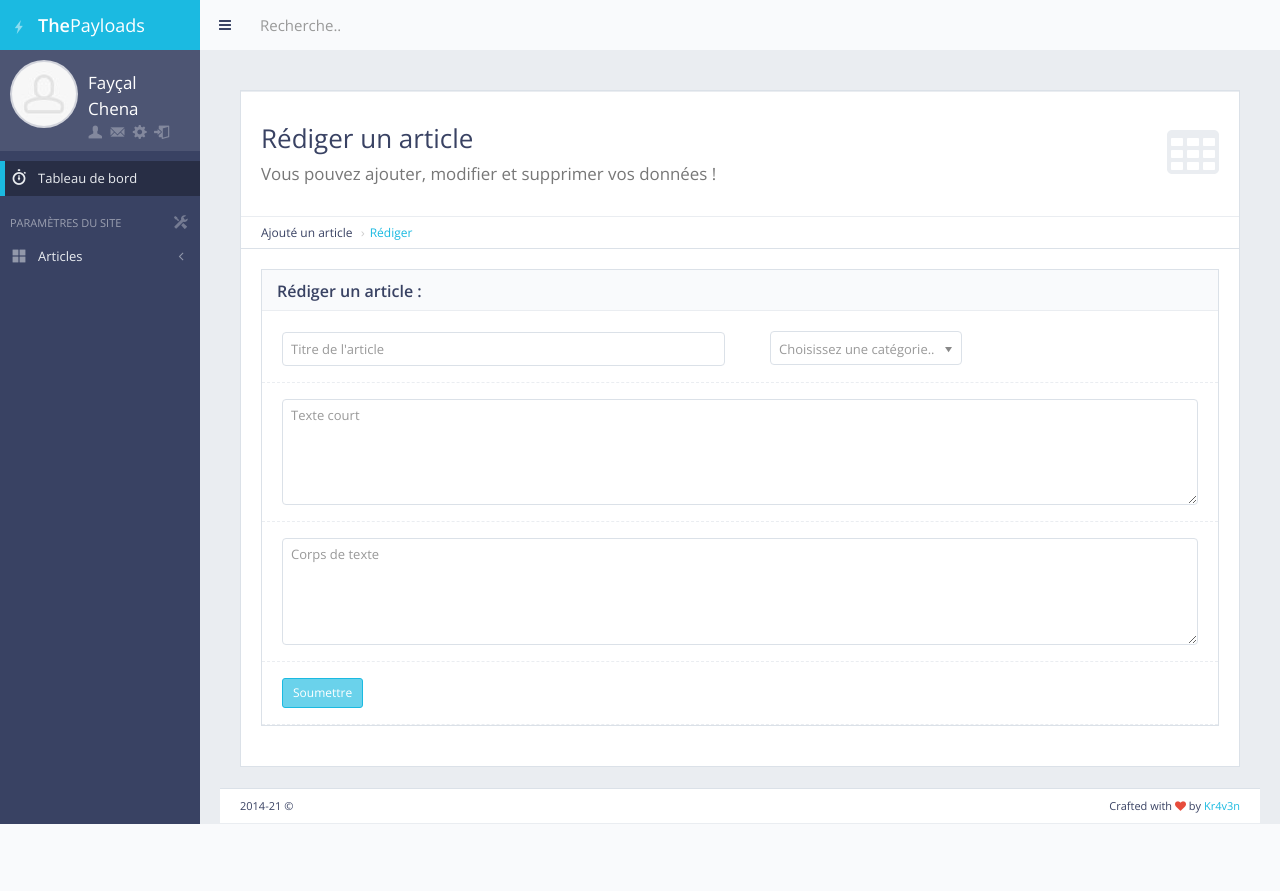
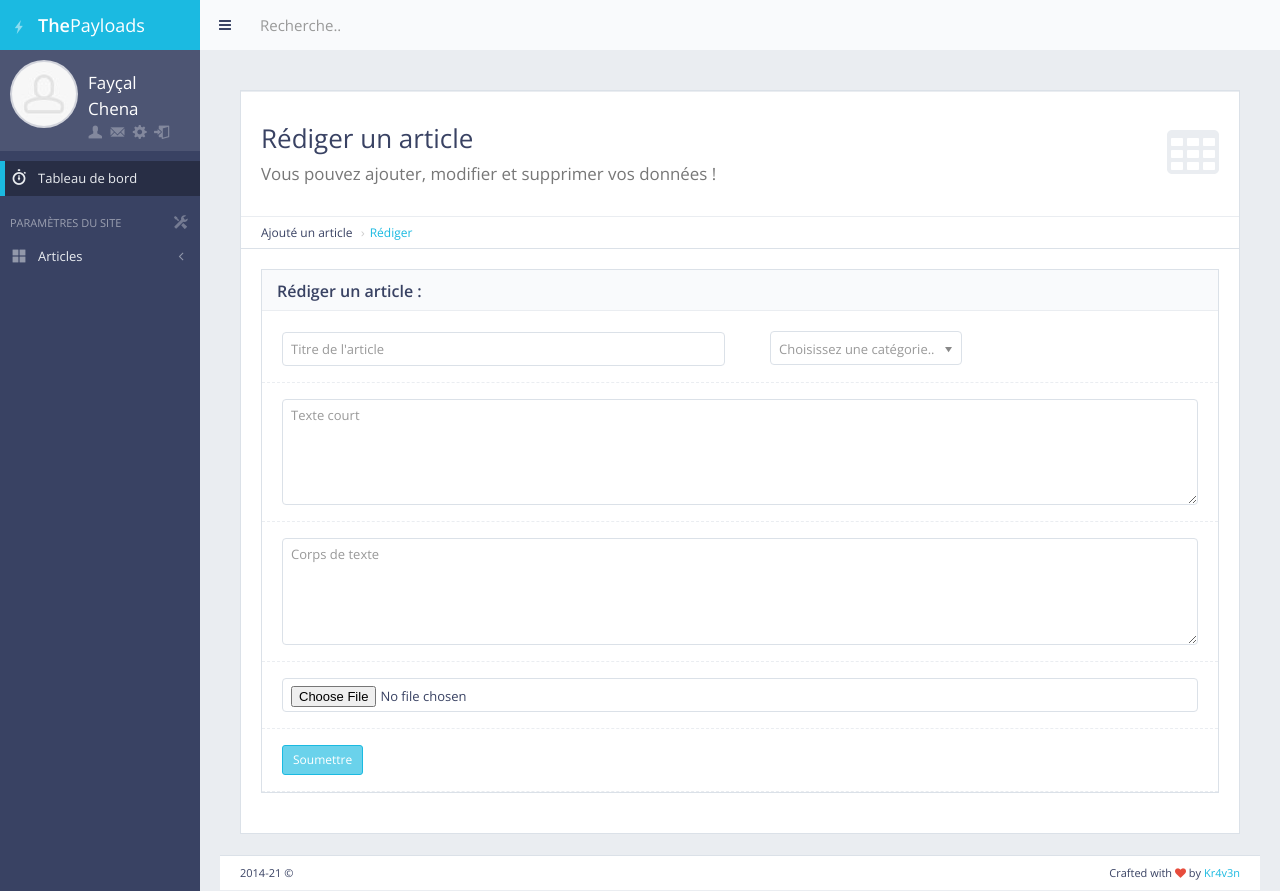
Before and after one commit to Kr4v3N/The-payloads, a Django app: page /panel/articles/add/ in a window 1280 px wide. Before the commit the page ends 824 px from the top, so only its background shows below. Run offline with Django 3.2, Linux system fonts and the light colour scheme; some libraries are stand-ins or nearby versions.

Commit message:
Add file upload to html

```diff
--- a/main/templates/back/articles_add.html
+++ b/main/templates/back/articles_add.html
@@ -72,6 +72,12 @@
 
                     <div class="form-group">
                         <div class="col-md-12">
+                            <input type="file" id="myfile" name="myfile" class="form-control"/>
+                        </div>
+                    </div>
+
+                    <div class="form-group">
+                        <div class="col-md-12">
                             <button type="submit" class="btn btn-sm btn-primary">Soumettre</button>
                         </div>
                     </div>
```
